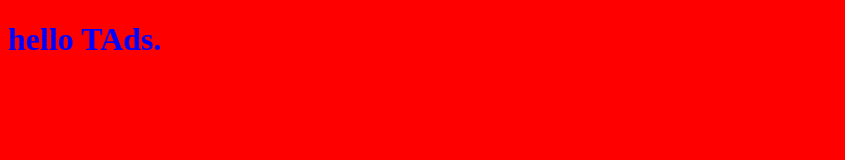
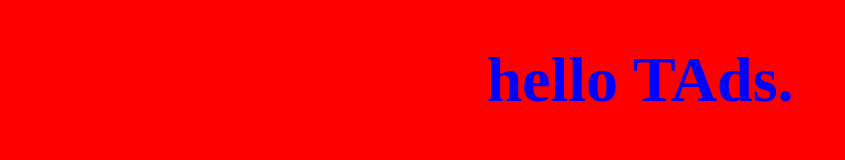
Before and after one commit to OmkarModi/tads-first-website, a plain HTML site: page index.html in a window 1280 px wide. Shown: the whole page, without its empty margins (0-845 px from the left). Drawn offline with Linux system fonts and the light colour scheme.

Commit message:
Update index.html

```diff
--- a/index.html
+++ b/index.html
@@ -5,7 +5,7 @@
 </head>
 
 <body style="background-color:red;">
-	<h1 style="color:blue;" style="text-align: center;">hello TAds.</h1>
+	<h1 style="color:blue; text-align: center; font-size:400%"">hello TAds.</h1>
 </body>
 
 </html>
```
